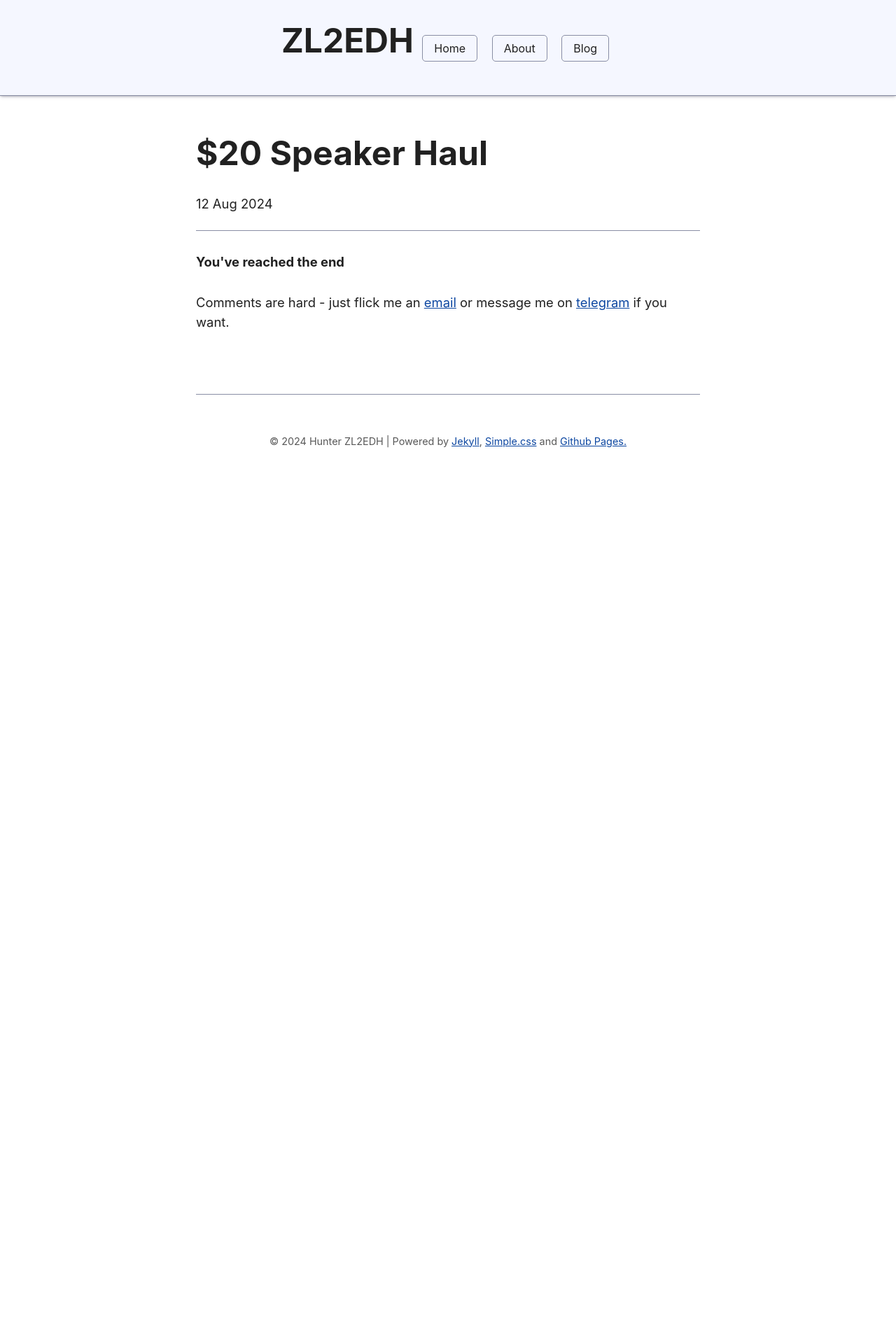
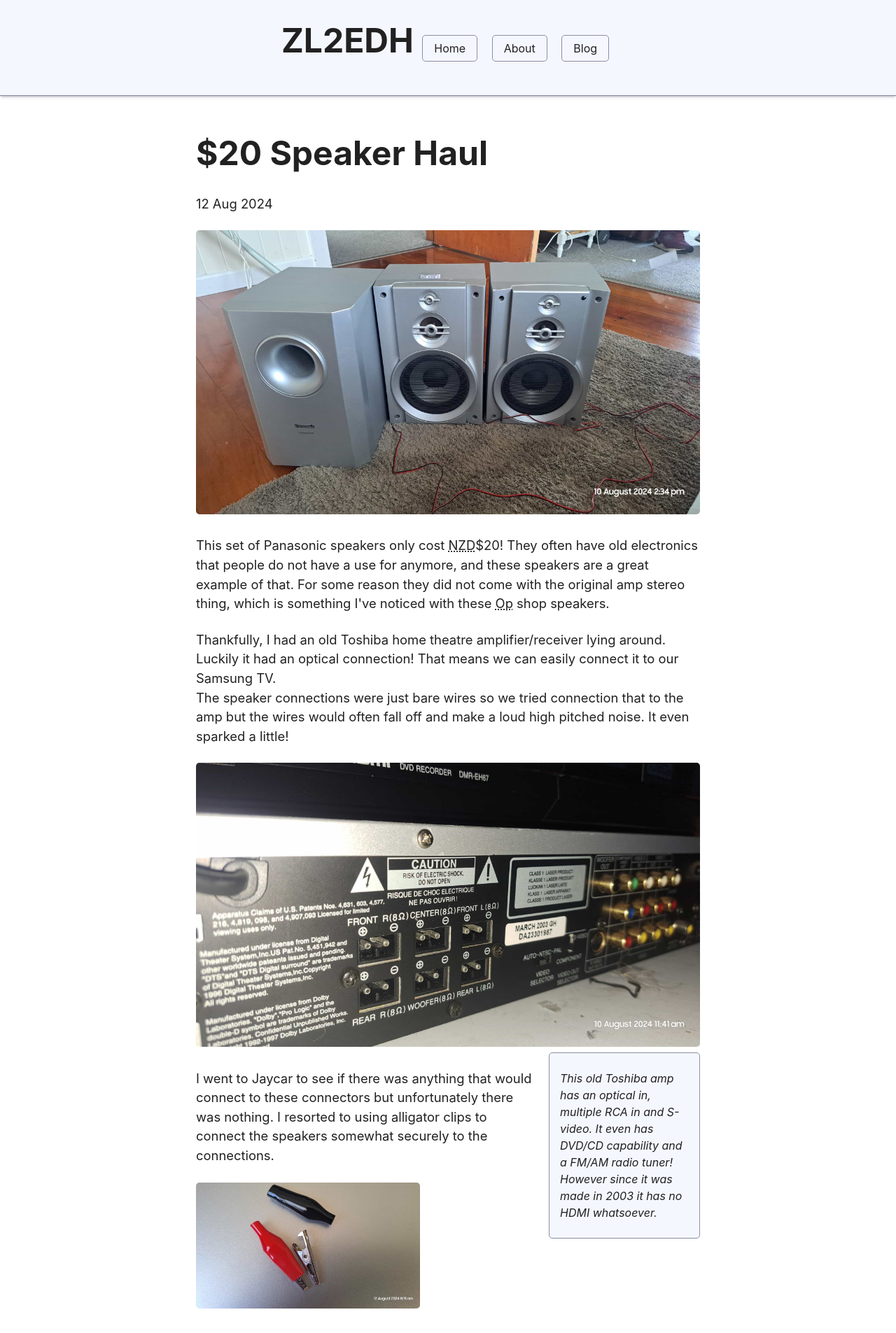
Before and after one commit to zl2edh/OLDzl2edh.github.io, a Jekyll site: the page built from _posts/2024-08-12-opshopstereo.html, in a window 1280 px wide. Shown: the top 1905 px of the page at 70% size. Built offline with Jekyll 4.4.1, drawn with Linux system fonts in a browser that asks for light colours; nearby versions of some CDN libraries; before the commit the page ends 900 px from its top, so only the background shows below that; some of the changed text lies outside the part shown.

Commit message:
Added post and moved nav links from header to index

```diff
--- a/_posts/2024-08-12-opshopstereo.html
+++ b/_posts/2024-08-12-opshopstereo.html
@@ -2,3 +2,13 @@
 layout: post
 title: $20 Speaker Haul
 ---
+<img src="/assets/images/speakers/speakers.jpg">
+<p>This set of Panasonic speakers only cost <abbr title="New Zealand Dollar">NZD</abbr>$20! They often have old electronics that people do not have a use for anymore, and these speakers are a great example of that. For some reason they did not come with the original amp stereo thing, which is something I've noticed with these <abbr title="Opportunity Shop, thrift store, second hand store">Op</abbr> shop speakers.</p>
+
+
+<p>Thankfully, I had an old Toshiba home theatre amplifier/receiver lying around. Luckily it had an optical connection! <!--insert picture of optical connector !-->That means we can easily connect it to our Samsung TV.  <br>
+The speaker connections were just bare wires so we tried connection that to the amp but the wires would often fall off and make a loud high pitched noise. It even sparked a little! <br></p>
+<img src="/assets/images/speakers/amplifierconnectors.jpg"><aside><p><i>This old Toshiba amp has an optical in, multiple RCA in and S-video. It even has DVD/CD capability and a FM/AM radio tuner! However since it was made in 2003 it has no HDMI whatsoever.</i></p></aside>
+<p>I went to Jaycar to see if there was anything that would connect to these connectors but unfortunately there was nothing. I resorted to using alligator clips to connect the speakers somewhat securely to the connections.</p><img src="/assets/images/speakers/aligaterclips.jpg" width="320" height="180">
+<p>When I connected it to the TV it decided that 5.1 surround sound was the way. I went on disney+ and watched a trailer for a new Star Wars show and I couldn't hear any dialogue! I realised that the system thought I had a centre speaker so I had to go into the Tizen OS Settings and turn off Dolby Atmos and go back to plain old <abbr title="Pulse-Code Modulation">PCM</abbr>.</p>
+<p>The subwoofer was quite loud and punchy for its size; and comparing that system to TV speakers is cruel. They don't stand a chance!<br> Overall, I think I scored and epic system for way cheaper than a sound bar, and I'm pretty sure soundbars don't sound as good, simply because the speakers are smaller.</p>
--- a/assets/css/simple.css
+++ b/assets/css/simple.css
@@ -1,6 +1,7 @@
 /* social links on index.html */
 .social-links li {
   margin-left: 0.6rem;
+  display: inline;
 }
 li .social-links li .linkedin {
   color: #0072b1;
--- a/blog.html
+++ b/blog.html
@@ -13,6 +13,7 @@
         <details>
             <summary>Excerpt</summary>
             {{ post.excerpt }}
+            <span><a href="{{ post.url }}">Read more...</a></span>
         </details>
     </li>
     {% endfor %}
```
Also changed, not shown: assets/images/speakers/aligaterclips.jpg (added), assets/images/speakers/alligaterbag.jpg (added), assets/images/speakers/amplifier-with-monitor.jpg (added), assets/images/speakers/amplifierconnectors.jpg (added), assets/images/speakers/speakers.jpg (added), assets/images/speakers/toshibaamfm.jpg (added), 4 other files.
